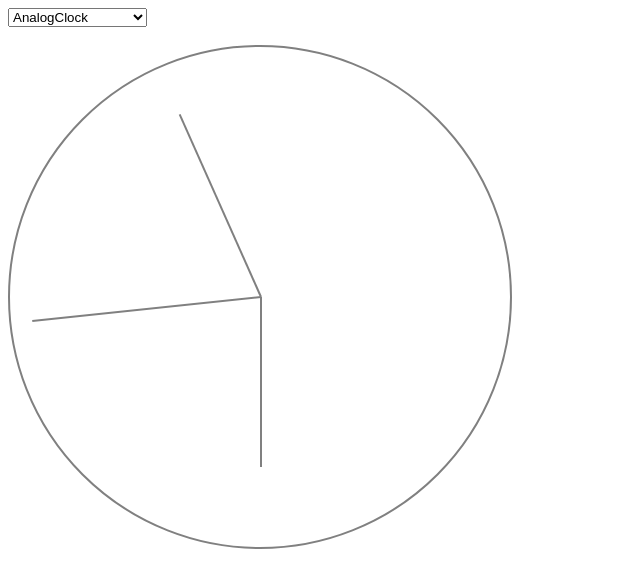
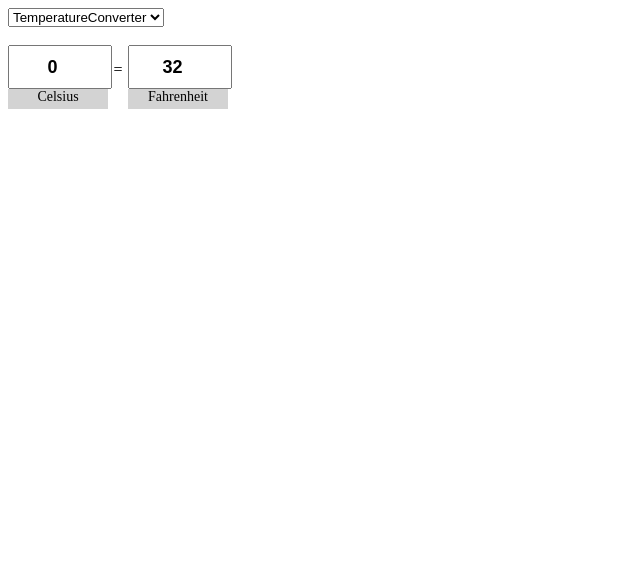
Before and after one commit to kvnchen/frontEndPractice, a Next.js app: page / in a window 1280 px wide. Shown: the top 588 px of the page, without its empty margins (0-640 px from the left). Built offline with nearby package versions, Linux system fonts and the light colour scheme.

Commit message:
temperature converter

```diff
--- a/src/app/page.js
+++ b/src/app/page.js
@@ -40,11 +40,12 @@ import { WhackAMole } from './whackAMole/whackAMole.js';
 import { Tweet } from './tweet/tweet.js';
 import { Hypergeo } from './hypergeo/hypergeo.js';
 import { AnalogClock } from './analogClock/analogClock.js';
+import { TemperatureConverter } from './temperature/temperature.js'
 
 // this react project is 350 MB... gonna reuse it for react practice
 
 export default function Home() {
-  const [selection, setSelection] = useState('AnalogClock');
+  const [selection, setSelection] = useState('TemperatureConverter');
 
   const components = {
     MortgageCalculator: <MortgageCalculator />,
@@ -84,7 +85,8 @@ export default function Home() {
 
     Tweet: <Tweet />,
     Hypergeo: <Hypergeo />,
-    AnalogClock: <AnalogClock />
+    AnalogClock: <AnalogClock />,
+    TemperatureConverter: <TemperatureConverter />
   };
 
   function select() {
--- /dev/null
+++ b/src/app/temperature/styles.module.css
@@ -0,0 +1,36 @@
+.converter {
+  display: flex;
+}
+
+.section {
+  display: inline-block;
+  width: 100px;
+  height: 60px;
+}
+
+.p {
+  display: inline-block;
+  text-align: center;
+  width: 20px;
+}
+
+.section > input {
+  display: block;
+  width: 100px;
+  height: 40px;
+  padding: 0px;
+  padding-block: 0px;
+  padding-inline: 0px;
+  font-size: 18px;
+  font-weight: bold;
+  text-align: center;
+}
+
+.section > label {
+  display: block;
+  width: 100px;
+  height: 20px;
+  font-size: 14px;
+  text-align: center;
+  background-color: lightgray;
+}
--- /dev/null
+++ b/src/app/temperature/temperature.js
@@ -0,0 +1,44 @@
+'use client';
+import { useState } from 'react';
+import styles from './styles.module.css';
+
+// forgot how to bind input to state in react
+// time up, doing css
+// input has a lot of built in styling that is hard to override
+
+export function TemperatureConverter() {
+  const [celsius, setCelsius] = useState(0);
+  const [fahrenheit, setFahrenheit] = useState(32);
+
+  function cToF(c) {
+    return (Math.floor((c * 1.8) * 10000) / 10000) + 32;
+  }
+
+  function fToC(f) {
+    return Math.floor(((f - 32) / 1.8) * 10000) / 10000;
+  }
+
+  function updateTemps(c, f) {
+    if (f === null) {
+      setCelsius(c);
+      setFahrenheit(cToF(c));
+    } else {
+      setFahrenheit(f);
+      setCelsius(fToC(f));
+    }
+  }
+
+  return (
+    <article className={styles.converter}>
+      <div className={styles.section}>
+        <input id='celsius' type='number' value={celsius} onChange={e => updateTemps(e.target.value, null)} />
+        <label htmlFor='celsius'>Celsius</label>
+      </div>
+      <p className={styles.p}>=</p>
+      <div className={styles.section}>
+        <input id='fahrenheit' type='number' value={fahrenheit} onChange={e => updateTemps(null, e.target.value)} />
+        <label htmlFor='fahrenheit'>Fahrenheit</label>
+      </div>
+    </article>
+  )
+}
```
